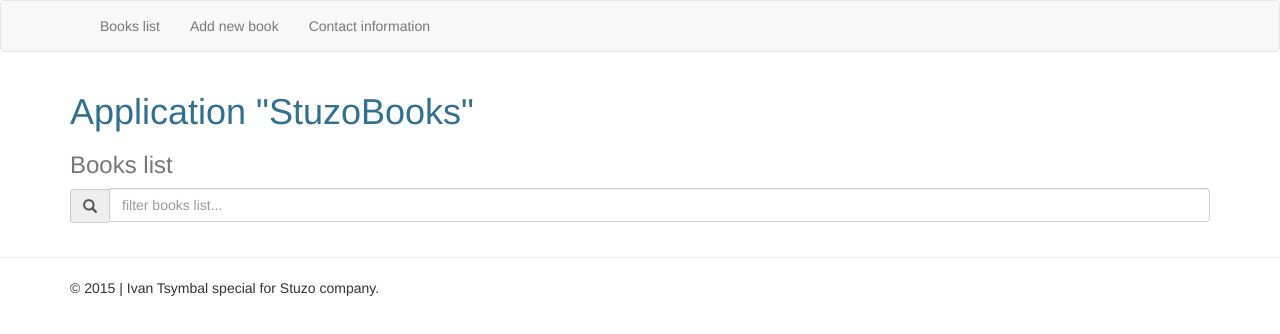
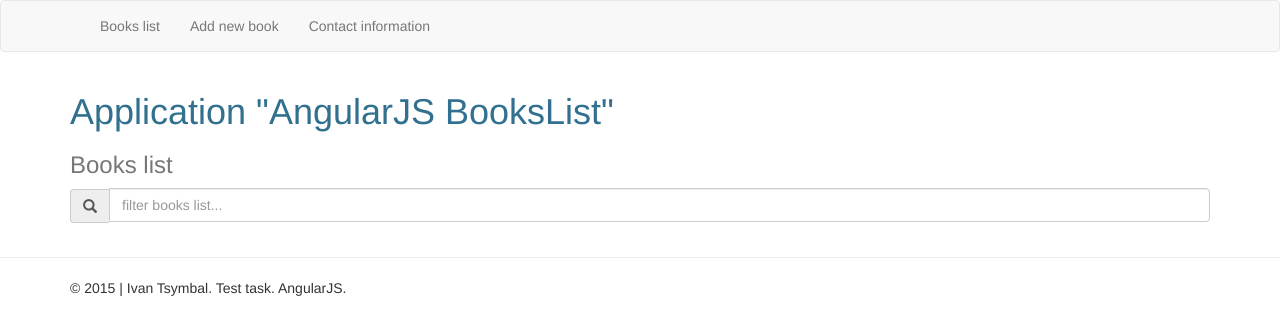
Before and after one commit to Poccomaxazt/stuzoBooks, a website: page index.htm in a window 1280 px wide. Drawn offline with Linux system fonts and the light colour scheme.

Commit message:
Change content

```diff
--- a/index.htm
+++ b/index.htm
@@ -2,7 +2,7 @@
 <html lang="en" ng-app="bookApp">
 <head>
   <base href="/">
-  <title>Stuzo Book List</title>
+  <title>Books List</title>
   <link href="dist/css/style.min.css" rel="stylesheet"/>
 </head>
 
@@ -22,7 +22,7 @@
     <hr>
     <footer>
         <div class="container">
-            <p>&copy; 2015 | Ivan Tsymbal special for Stuzo company.</p>
+            <p>&copy; 2015 | Ivan Tsymbal. Test task. AngularJS.</p>
         </div>
     </footer>
 
--- a/views/list.html
+++ b/views/list.html
@@ -1,7 +1,7 @@
     <div class="container">
         <div class="row" ng-controller="listCtrl as listCtrl">
             <section class="booksList col-lg-12">
-                <h1 class="text-info">Application "StuzoBooks"</h1>
+                <h1 class="text-info">Application "AngularJS BooksList"</h1>
                 <h3 class="text-muted">Books list</h3>
                 <div class="input-group search">
                     <span class="input-group-addon glyphicon glyphicon-search" aria-hidden="true"></span>
```
